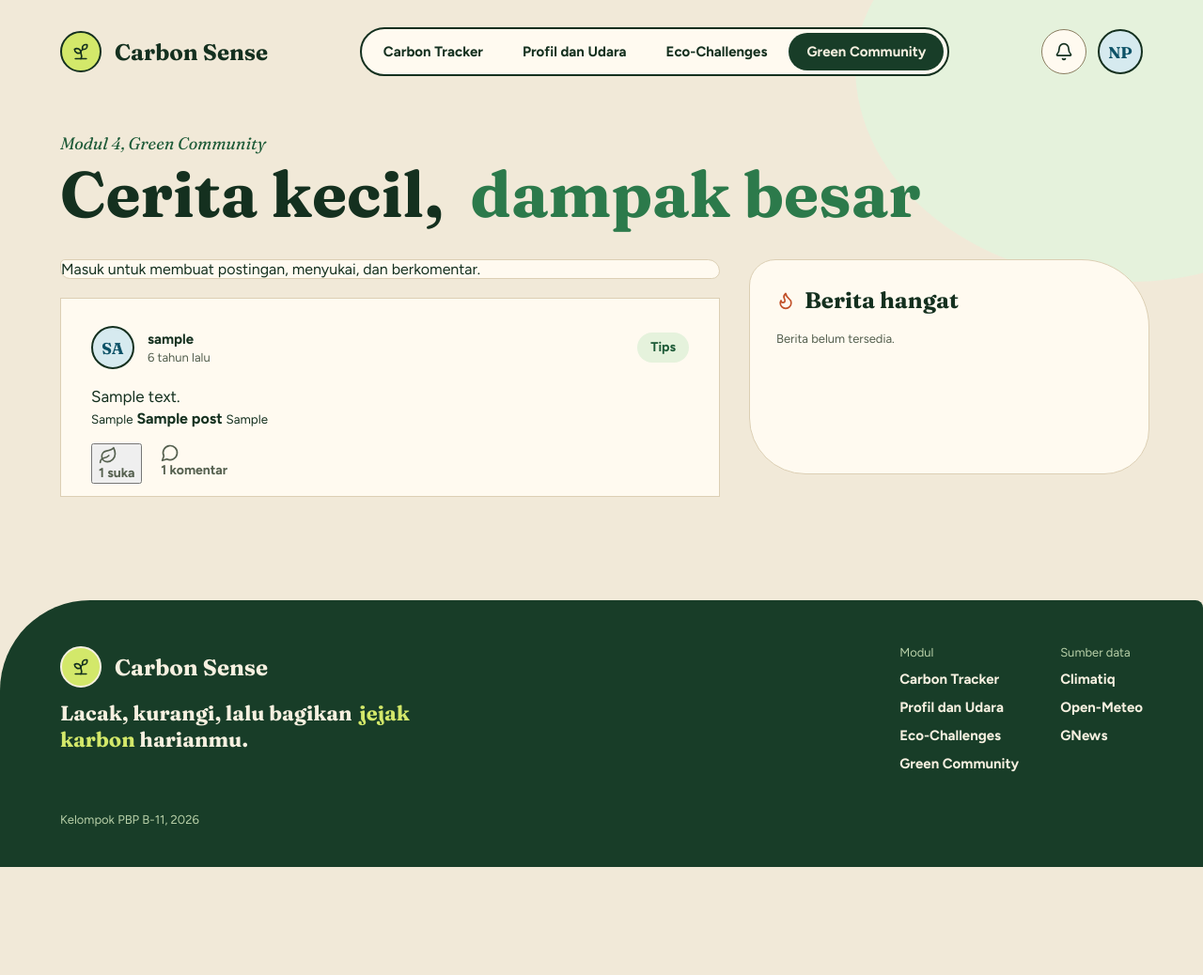
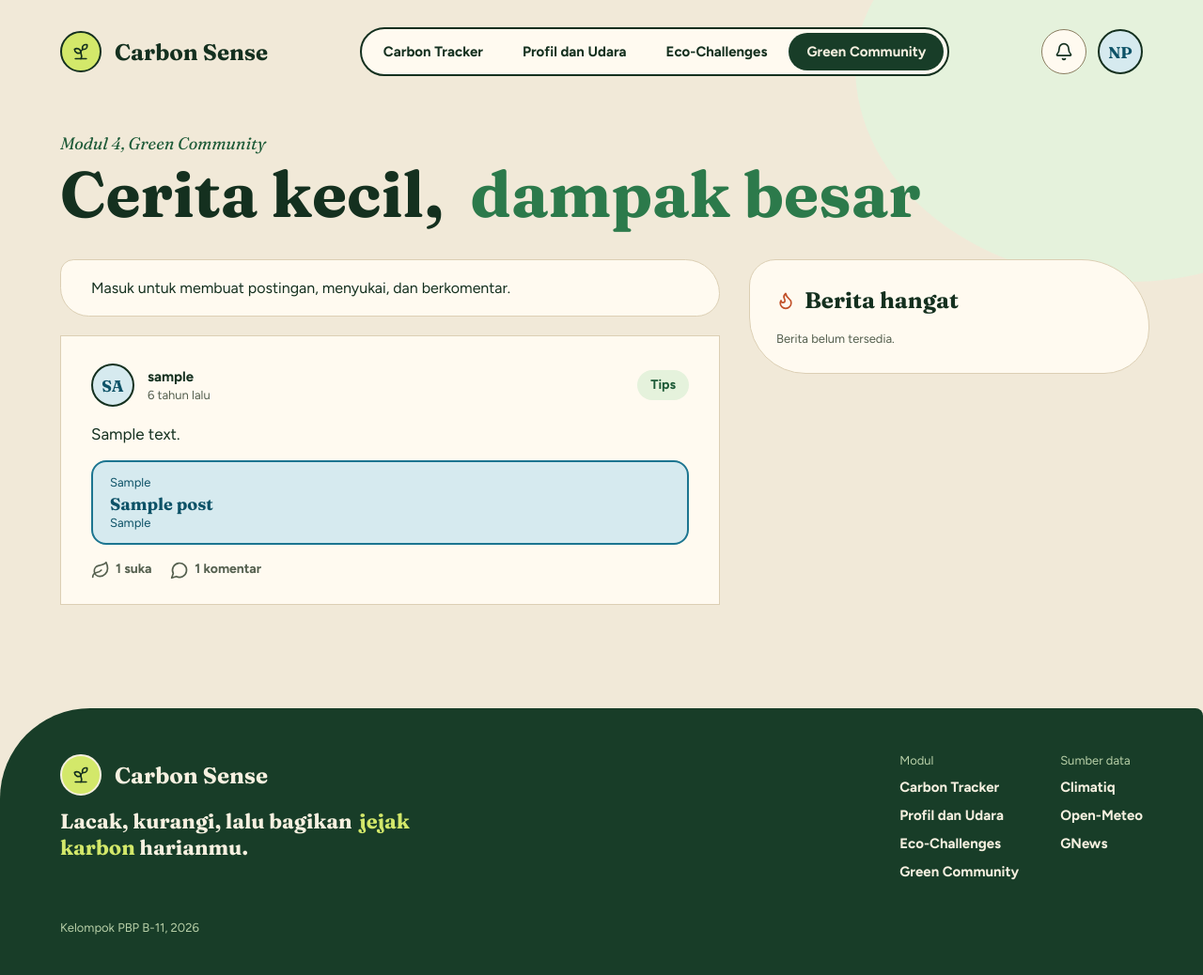
Before and after one commit to PBP-B-11/carbon-sense, a Django app: page /community/ in a window 1280 px wide. Shown: the whole page at 94% size. Before the commit the page ends 923 px from the top, so only its background shows below. Run offline with Django 5.2, Linux system fonts and the light colour scheme; tables that the repository leaves empty hold one stand-in row (values such as "Sample post").

Commit message:
style: fix community card heights

```diff
--- a/static/css/styles.css
+++ b/static/css/styles.css
@@ -1925,8 +1925,8 @@ main {
 }
 
 .composer {
-  height: 222px;
-  padding: 28px 32px 0;
+  min-height: 222px;
+  padding: 28px 32px 28px;
 }
 
 .composer .row {
@@ -1958,8 +1958,8 @@ main {
 }
 
 .post {
-  height: 212px;
-  padding: 29px 32px 0;
+  min-height: 212px;
+  padding: 29px 32px 26px;
 }
 
 .post-head {
@@ -2022,23 +2022,137 @@ main {
   color: var(--color-primary);
 }
 
+.post-foot form {
+  display: contents;
+}
+
+.post-foot button,
+.post-foot .edit button {
+  display: inline-flex;
+  align-items: flex-start;
+  gap: 6px;
+  padding: 0;
+  border: 0;
+  background: none;
+  font: inherit;
+  color: inherit;
+  cursor: pointer;
+}
+
+.post-foot a {
+  display: inline-flex;
+  gap: 6px;
+  color: inherit;
+}
+
 .post-foot .edit {
   margin-left: auto;
   display: flex;
   gap: 14px;
 }
 
-.post-foot .edit a:first-child {
+.post-foot .edit button:first-child {
   color: var(--color-secondary);
 }
 
-.post-foot .edit a:last-child {
+.post-foot .edit button:last-child {
   color: var(--color-error);
+}
+
+.post-news {
+  display: block;
+  margin-top: 14px;
+  padding: 14px 18px;
+  border: 2px solid var(--color-secondary);
+  border-radius: var(--radius-input);
+  background: var(--color-secondary-subtle);
+  color: var(--color-secondary-text);
+}
+
+.post-news small {
+  display: block;
+  font-size: 13px;
+}
+
+.post-news strong {
+  display: block;
+  margin-top: 4px;
+  font: 700 18px/24px var(--font-display);
+}
+
+.cat-choice {
+  display: flex;
+  gap: 8px;
+  align-items: center;
+  margin-top: 14px;
+}
+
+.cat-choice .chip {
+  cursor: pointer;
+}
+
+.cat-choice .chip:has(input:checked) {
+  background: var(--color-highlight);
+  border: 2px solid var(--color-border-strong);
+  box-shadow: 0 3px 0 var(--color-border-strong);
+  padding: 0 17px;
+}
+
+.cat-choice .chip:has(input:focus-visible) {
+  outline: 3px solid var(--color-secondary);
+  outline-offset: 2px;
+}
+
+.cat-choice .btn {
+  margin-left: auto;
+}
+
+.edit-dialog {
+  width: min(520px, calc(100% - 32px));
+  padding: 28px;
+  border: 2px solid var(--color-border-strong);
+  border-radius: var(--radius-input);
+  background: var(--color-bg-surface);
+  color: var(--color-text-primary);
+}
+
+.edit-dialog::backdrop {
+  background: rgb(0 0 0 / 0.4);
+}
+
+.edit-dialog textarea {
+  width: 100%;
+  height: 120px;
+  padding: 14px 18px;
+  resize: vertical;
+  border: var(--border-default);
+  border-radius: var(--radius-input);
+  font: 400 16px/22px var(--font-body);
+}
+
+.edit-dialog .cat-choice .btn {
+  margin-left: 0;
+}
+
+.feed-note {
+  padding: 20px 32px;
+}
+
+.comment {
+  padding: 16px 0;
+  border-top: var(--border-default);
+}
+
+.comment small {
+  color: var(--color-text-secondary);
 }
 
 .side-news {
   padding: 28px;
-  height: 229px;
+}
+
+.side-news .news-item:last-child {
+  padding-bottom: 0;
 }
 
 .side-news .news-head h2 {
```
